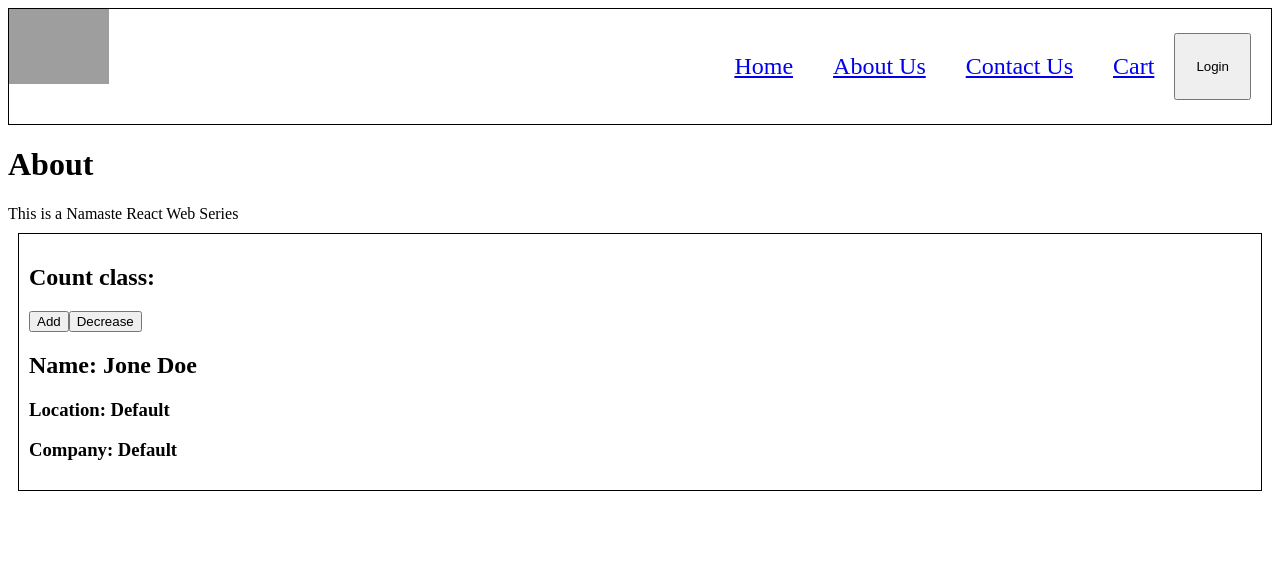
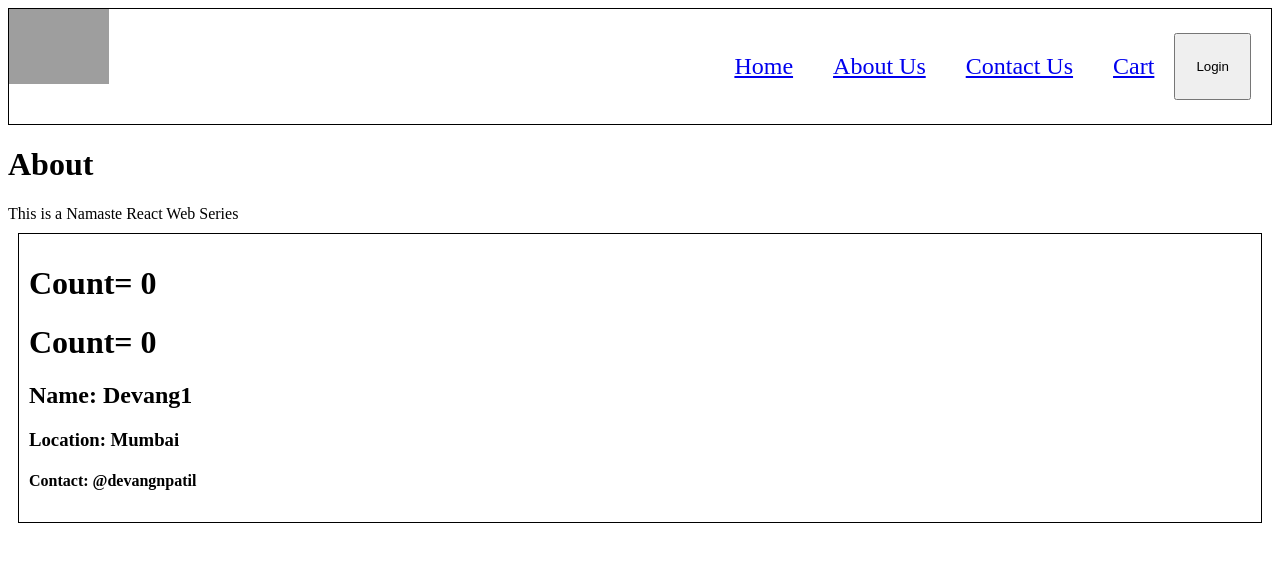
Before and after one commit to devangnpatil/namaste-react, a React (Vite) app: page /about in a window 1280 px wide. Shown: the top 562 px of the page. Built offline with nearby package versions, Linux system fonts and the light colour scheme; no server answers; grey boxes are pictures that could not be loaded.

Commit message:
class component overview

```diff
--- a/src/Components/About.js
+++ b/src/Components/About.js
@@ -17,12 +17,12 @@ class About extends Component {
         {console.log("Parent Render")}
         <h1>About</h1>
         <div>This is a Namaste React Web Series</div>
-        {/* <User name="Devang1" location="Mumbai" contact="@devangnpatil"></User> */}
-        <UserClass
+        <User name="Devang1" location="Mumbai" contact="@devangnpatil"></User>
+        {/* <UserClass
           name="Devang"
           location="Delhi"
           contact="@devangnpatil"
-        ></UserClass>
+        ></UserClass> */}
       </>
     );
   }
--- a/src/Components/User.js
+++ b/src/Components/User.js
@@ -1,8 +1,18 @@
-import React from "react";
+import React, { useEffect } from "react";
 import { useState } from "react";
 const User = ({ name, location, contact }) => {
   const [count, setCount] = useState(0);
   const [count2, setCount2] = useState(0);
+  useEffect(() => {
+    const timer = setInterval(() => {
+      console.log("react timer");
+    }, 1000);
+    console.log("useEffect");
+    return () => {
+      console.log("useEffect return");
+      clearInterval(timer);
+    };
+  }, []);
   return (
     <div className="user-card">
       <h1>Count= {count}</h1>
--- a/src/Components/UserClass.js
+++ b/src/Components/UserClass.js
@@ -9,6 +9,7 @@ class UserClass extends React.Component {
         name: "Jone Doe",
         location: "Default",
         company: "Default",
+        avatar_url: "https://avatars.githubusercontent.com/u/1?v=4",
       },
     };
     console.log(this.props.name, "User constructor");
@@ -30,7 +31,7 @@ class UserClass extends React.Component {
 
   render() {
     const { count } = this.props;
-    const { name, location, company } = this.state.userInfo;
+    const { name, location, company, avatar_url } = this.state.userInfo;
     return (
       <div className="user-card">
         {console.log(this.props.name, "User render")}
@@ -42,6 +43,7 @@ class UserClass extends React.Component {
         <h2>Name: {name}</h2>
         <h3>Location: {location}</h3>
         <h3>Company: {company}</h3>
+        <img src={avatar_url} alt="url" />
         {/* <h4>Contact: {contact}</h4> */}
       </div>
     );
```
